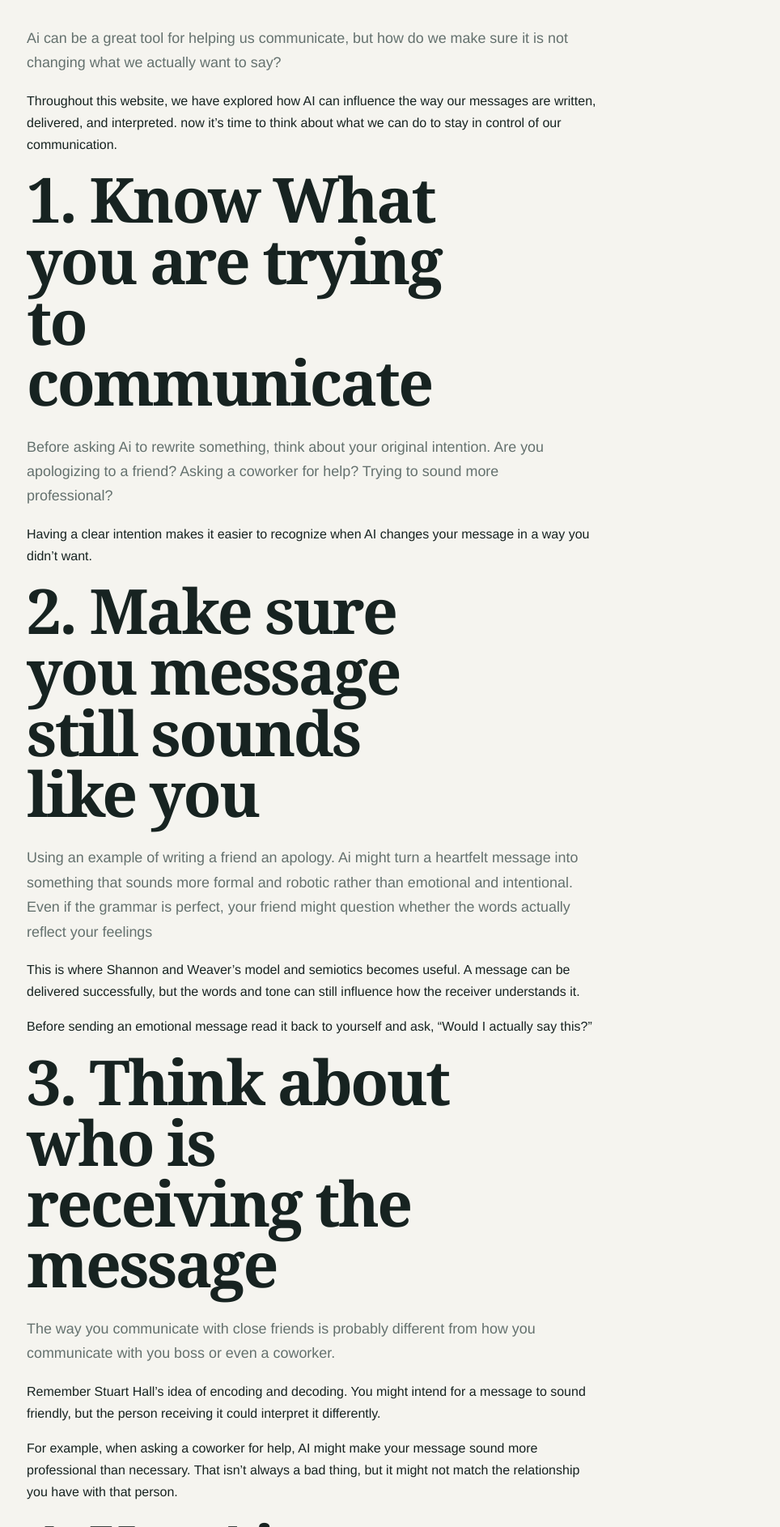
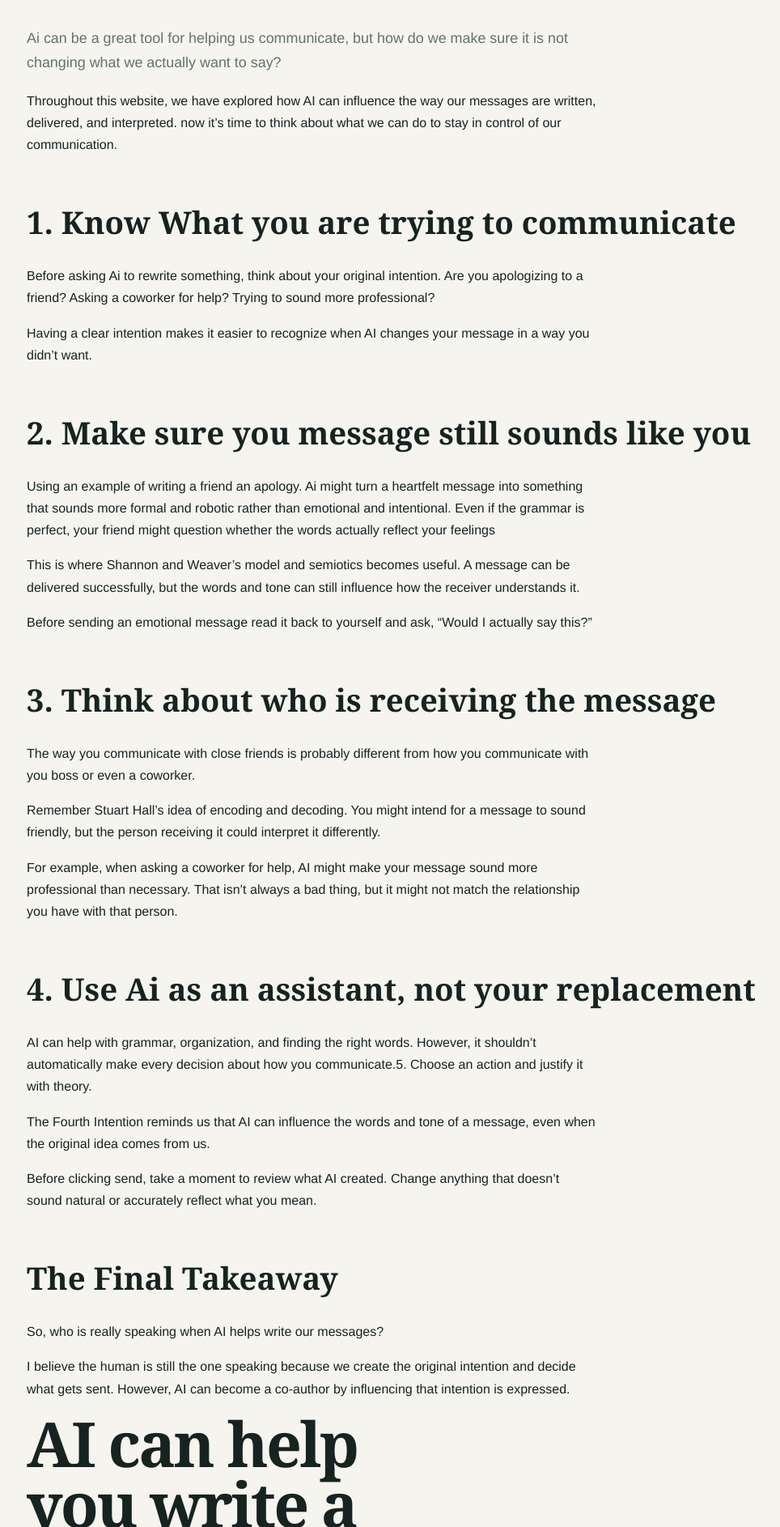
Before and after one commit to abbyduffer12/comm-primer, a Jekyll site: the page built from pages/reader-guidance.md, in a window 1280 px wide. Shown: the part 410-2296 px from the top of the page at 81% size, without its empty margins (17-981 px from the left). Built offline with Jekyll 4.4.1, drawn with Linux system fonts in a browser that asks for light colours.

```diff
--- a/pages/reader-guidance.md
+++ b/pages/reader-guidance.md
@@ -8,13 +8,13 @@ Ai can be a great tool for helping us communicate, but how do we make sure it is
 
 Throughout this website, we have explored how AI can influence the way our messages are written, delivered, and interpreted. now it's time to think about what we can do to stay in control of our communication.
 
-# 1. Know What you are trying to communicate
+## 1. Know What you are trying to communicate
 
 Before asking Ai to rewrite something, think about your original intention. Are you apologizing to a friend? Asking a coworker for help? Trying to sound more professional?
 
 Having a clear intention makes it easier to recognize when AI changes your message in a way you didn't want.
 
-# 2. Make sure you message still sounds like you
+## 2. Make sure you message still sounds like you
 
 Using an example of writing a friend an apology. Ai might turn a heartfelt message into something that sounds more formal and robotic rather than emotional and intentional. Even if the grammar is perfect, your friend might question whether the words actually reflect your feelings
 
@@ -22,7 +22,7 @@ This is where Shannon and Weaver's model and semiotics becomes useful. A message
 
 Before sending an emotional message read it back to yourself and ask, "Would I actually say this?"
 
-# 3. Think about who is receiving the message
+## 3. Think about who is receiving the message
 
 The way you communicate with close friends is probably different from how you communicate with you boss or even a coworker.
 
@@ -30,7 +30,7 @@ Remember Stuart Hall's idea of encoding and decoding. You might intend for a mes
 
 For example, when asking a coworker for help, AI might make your message sound more professional than necessary. That isn't always a bad thing, but it might not match the relationship you have with that person.
 
-# 4. Use Ai as an assistant, not your replacement
+## 4. Use Ai as an assistant, not your replacement
 
 AI can help with grammar, organization, and finding the right words. However, it shouldn't automatically make every decision about how you communicate.5. Choose an action and justify it with theory.
 
@@ -38,7 +38,7 @@ The Fourth Intention reminds us that AI can influence the words and tone of a me
 
 Before clicking send, take a moment to review what AI created. Change anything that doesn't sound natural or accurately reflect what you mean.
 
-# The Final Takeaway
+## The Final Takeaway
 
 So, who is really speaking when AI helps write our messages?
 
```
